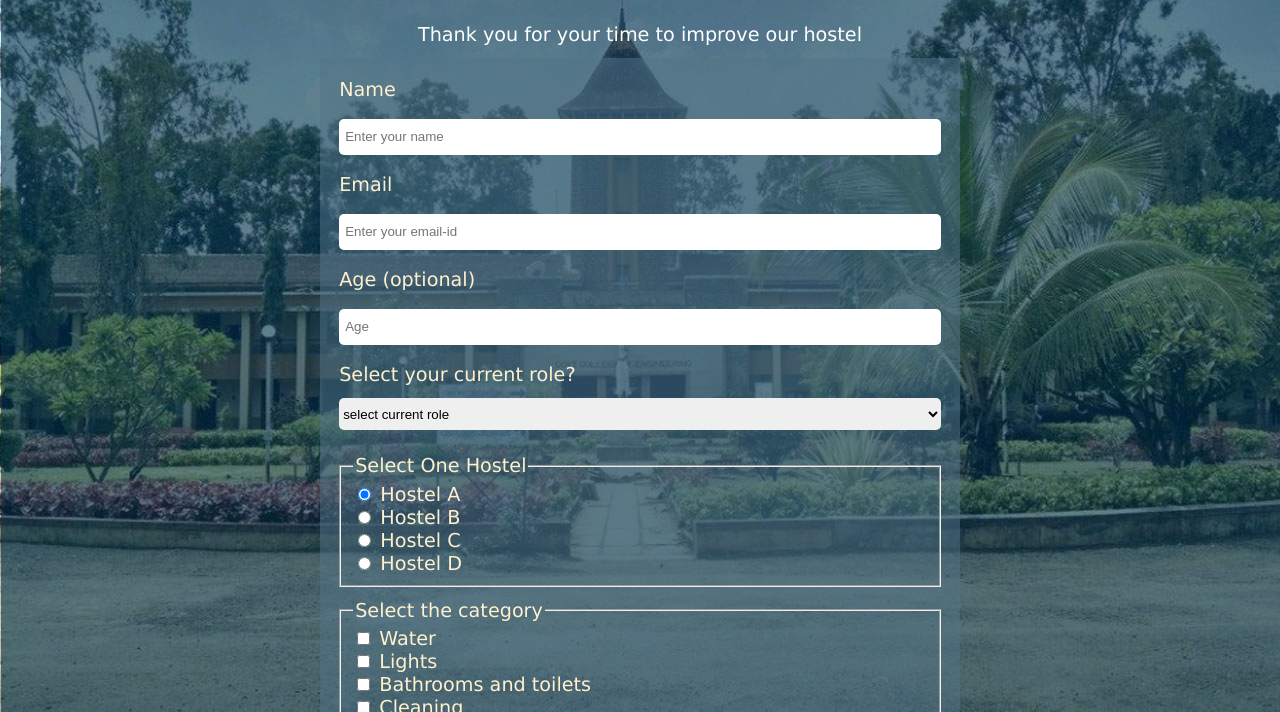
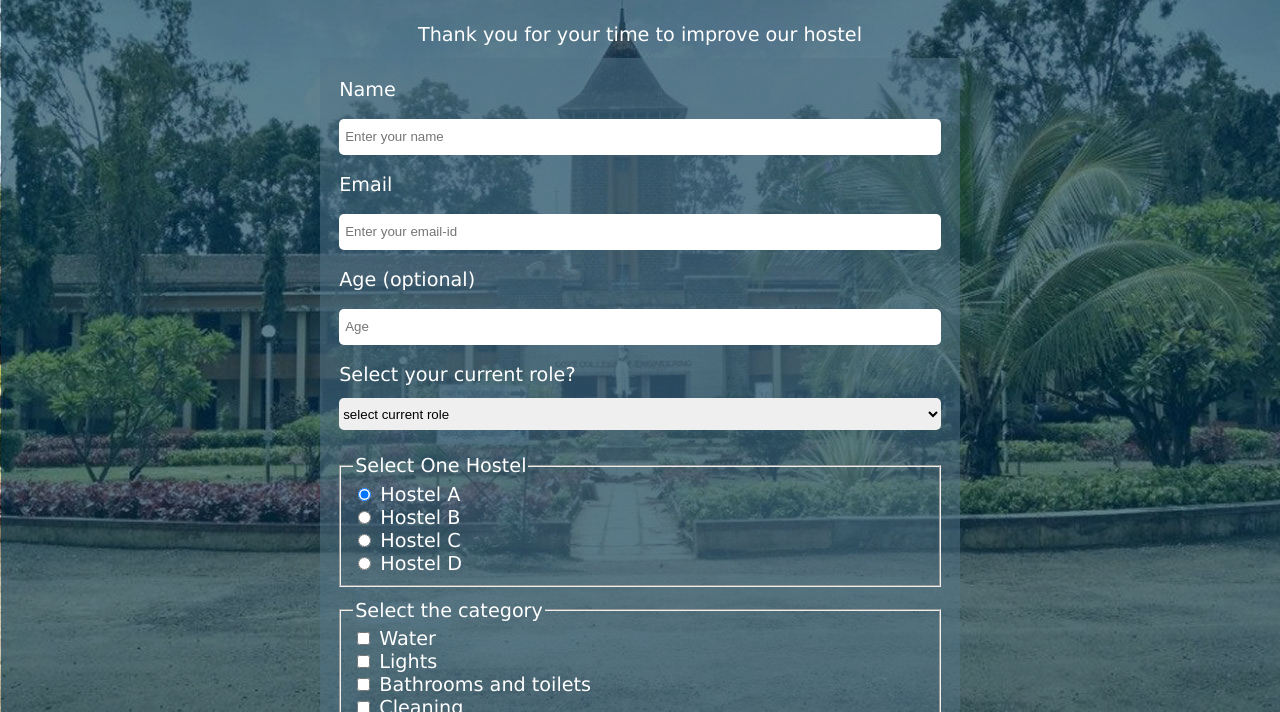
Before and after one commit to SohamMal/Hostel-Complaint-Form, a plain HTML site: page index.html in a window 1280 px wide. Shown: the part 88-800 px from the top of the page. Drawn offline with Linux system fonts and the light colour scheme.

Commit message:
Update styles.css

```diff
--- a/styles.css
+++ b/styles.css
@@ -8,7 +8,7 @@ body{
     padding: 0;
     width: 100vw;
     font-family: Verdana, Geneva, Tahoma, sans-serif;
-    color: #FFF0CE;
+    color: white;
 }
 .container {
     margin: 0 auto;
```
